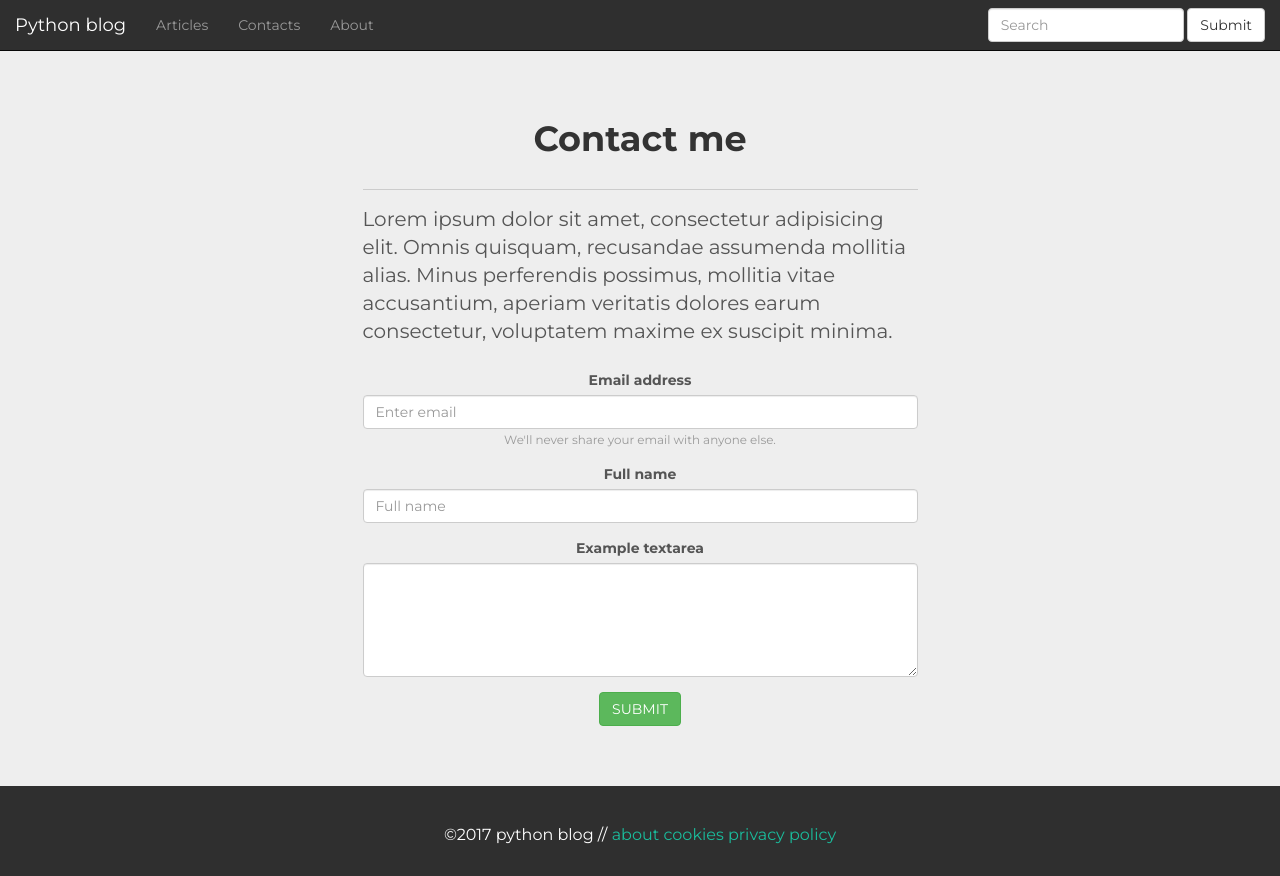
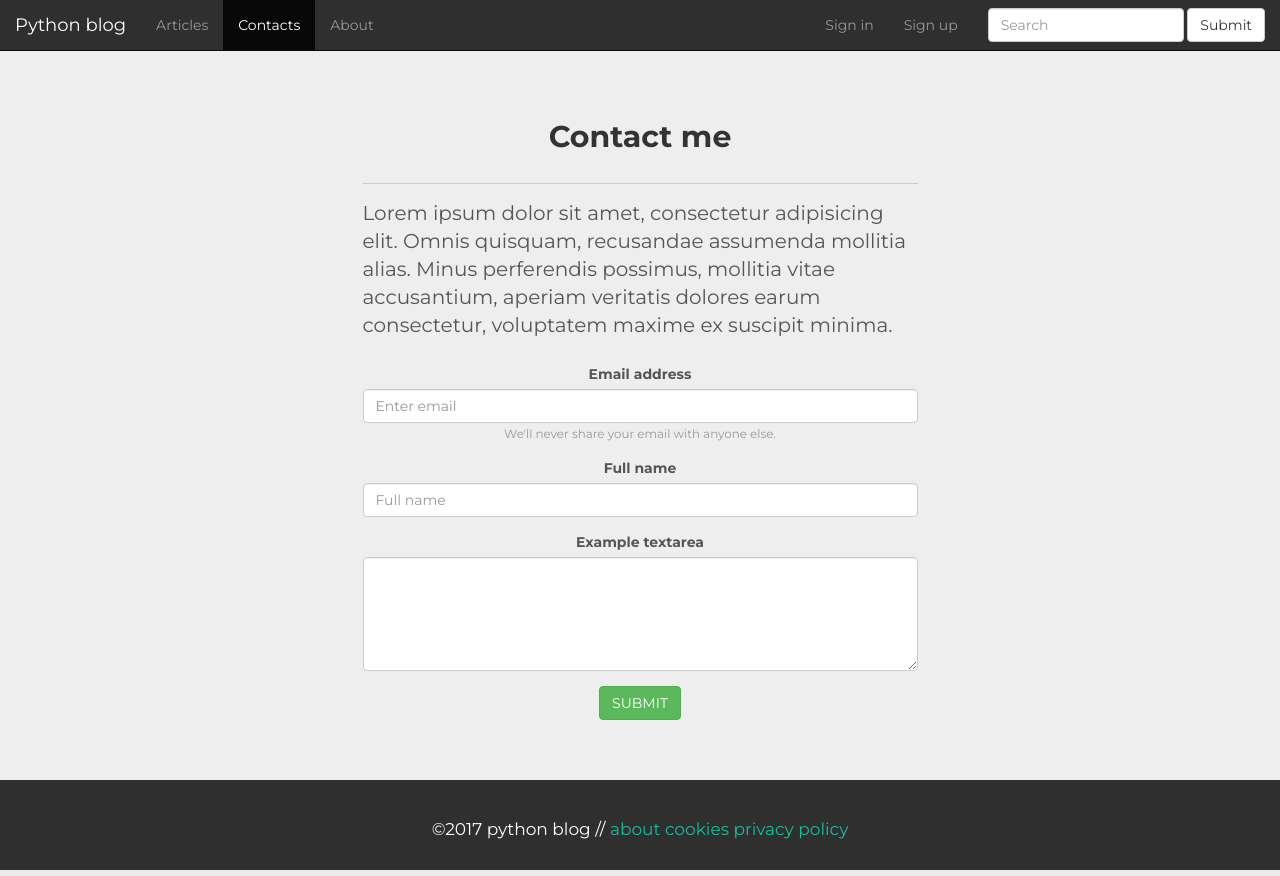
Before and after one commit to smbkzt/my_blog, a Django app: page /contact/ in a window 1280 px wide. Run offline with Django 3.2, Linux system fonts and the light colour scheme; some libraries are stand-ins or nearby versions.

Commit message:
html css fix

```diff
--- a/blog/urls.py
+++ b/blog/urls.py
@@ -3,7 +3,7 @@ from . import views
 
 app_name = 'blog'
 urlpatterns = [
-    url(r'^$', views.index, name="articles"),
+    url(r'^$', views.articles, name="articles"),
     url(r'^search/$', views.search, name="search"),
     url(r'^(?P<slug>[\w\-]+)/$', views.detail, name="detailed_view")
 ]
--- a/blog/views.py
+++ b/blog/views.py
@@ -20,7 +20,7 @@ def about_page(request):
     return render(request, 'blog/about.html')
 
 
-def index(request):
+def articles(request):
     '''Returns index of blogposts'''
 
     if request.method == "GET":
--- a/my_blog/settings.py
+++ b/my_blog/settings.py
@@ -25,7 +25,7 @@ SECRET_KEY = config('SECRET_KEY')
 # SECURITY WARNING: don't run with debug turned on in production!
 DEBUG = config('DEBUG', default=False, cast=bool)
 
-ALLOWED_HOSTS = ["smbekzat.pythonanywhere.com"]
+ALLOWED_HOSTS = [config('ALLOWED_HOSTS')]
 
 
 # Application definition
--- a/static/css/main.css
+++ b/static/css/main.css
@@ -11,6 +11,7 @@ body {
     font-weight: 400;
     font-size: 14px;
     color: #555;
+    min-height: 750px;
 
     -webkit-font-smoothing: antialiased;
     -webkit-overflow-scrolling: touch;
@@ -19,12 +20,12 @@ body {
 
 h1, h2, h3, h4, h5, h6 {
 	font-family: 'Montserrat', sans-serif;
-    font-weight: 700;
+    font-weight: 600;
     color: #333;
 }
 
 h1 {
-	font-size: 35px;
+	font-size: 30px;
 	margin-top: 30px;
 	margin-bottom: 30px;
 }
@@ -32,7 +33,7 @@ h1 {
 p {
     line-height: 28px;
     margin-bottom: 25px;
-    font-size: 16px;
+    font-size: 17px;
 }
 
 .centered {
@@ -106,9 +107,9 @@ a:after {
     padding-top: 35px;
 }
 
-.content a{
+/*.content a{
     text-align: left;
-}
+}*/
 
 .content p{
     text-align: left;
@@ -133,3 +134,13 @@ a:after {
 .contact-fields textarea{
     width: 100%;
 }
+
+.content.content-articles .article-error p{
+    margin-top: 25%;
+    text-align: center;
+}
+
+.content.content-contact .messages p{
+    margin-top: 25%;
+    text-align: center;
+}
--- a/templates/blog/base.html
+++ b/templates/blog/base.html
@@ -8,15 +8,12 @@
     <meta name="description" content="Simple blog about python">
     <meta name="author" content="Bekzat Shayakhmetov">
     <link rel="shortcut icon" href="{%static 'img/site-icon.png'%}">
+
     {% block title %}
     {% endblock %}
 
-    <!-- Bootstrap core CSS -->
     <link href="{% static 'css/bootstrap.css'%}" rel="stylesheet">
-
-    <!-- Custom styles for this template -->
     <link href="{% static 'css/main.css'%}" rel="stylesheet">
-
     <script src="https://code.jquery.com/jquery-1.10.2.min.js"></script>
     <script src="{% static 'js/hover.zoom.js'%}"></script>
     <script src="{% static 'js/hover.zoom.conf.js'%}"></script>
@@ -45,12 +42,21 @@
         <!-- Collect the nav links, forms, and other content for toggling -->
         <div class="collapse navbar-collapse" id="bs-example-navbar-collapse-1">
           <ul class="nav navbar-nav">
-            <li><a href="{%url 'blog:articles'%}">Articles</a></li>
-            <li><a href="{%url 'contacts'%}">Contacts</a></li>
-            <li><a href="{%url 'about'%}">About</a></li>
+            {%block main-page%}{%endblock%}
+            {%block articles-link%}{%endblock%}
+            {%block contacts-link%}{%endblock%}
+            {%block about-link%}{%endblock%}
           </ul>
 
           <ul class="nav navbar-nav navbar-right">
+            {% if user.is_authenticated %}
+              <li><a href="/admin/blog/blogpost/add/"><span class="glyphicon glyphicon-new-window" aria-hidden="true"></span></a></li>
+              <li><a href="/admin">Profile</a></li>
+              <li><a href="/admin/logout">Logout</a></li>
+            {%else%}
+              <li><a href="/admin">Sign in</a></li>
+              <li><a href="#">Sign up</a></li>
+            {% endif %}
               <form class="navbar-form navbar-left" method="POST" action="{% url 'blog:search' %}">
                 {% csrf_token %}
                 <div class="form-group">
--- a/templates/blog/contact.html
+++ b/templates/blog/contact.html
@@ -2,20 +2,26 @@
 {% block title %}
 	<title>Contact page</title>
 {% endblock %}
+{% block contacts-link%}
+    <li><a href="{%url 'blog:articles'%}">Articles</a></li>
+    <li class="active"><a href="{%url 'contacts'%}">Contacts</a></li>
+    <li><a href="{%url 'about'%}">About</a></li>
+{%endblock%}
 
 {% block content %}
 <div class="container pt">
-        <div class="row mt centered">
-            <div class="col-lg-3">
-            </div>
-            <div class="col-lg-6">
-				<div class="content contact">
+        <div class="row mt">
+            <div class="col-md-6 col-md-offset-3">
+				<div class="content content-contact centered">
 					{% if messages %}
-				        <ul class="messages">
-				            {% for message in messages %}
-				                <p>{{ message }}</p>
-				            {% endfor %}
-				        </ul>
+                        <div class="messages">
+                            <ul>
+                                {% for message in messages %}
+                                    <p>{{ message }}</p>
+                                {% endfor %}
+                             </ul>
+                        </div>
+
 					{%else%}
 						<h1>Contact me</h1>
 						<hr>
@@ -42,7 +48,7 @@
 				    {% endif %}
 				</div>
 			</div>
-            <div class="col-lg-3">
+            <div class="col-md-3">
             </div>
     	</div><!-- /row -->
 </div><!-- /container -->
--- a/templates/blog/welcome_page.html
+++ b/templates/blog/welcome_page.html
@@ -2,7 +2,11 @@
 {% block title %}
     <title>Python Blog - how to become the pythonic pythonist?</title>
 {% endblock %}
-
+{% block main-page %}
+    <li><a href="{%url 'blog:articles'%}">Articles</a></li>
+    <li><a href="{%url 'contacts'%}">Contacts</a></li>
+    <li><a href="{%url 'about'%}">About</a></li>
+{% endblock %}
 {% block content %}
     <div class="container">
         <div class="row mt centered">
```
Also changed, not shown: templates/blog/about.html (+7 -0 lines), templates/blog/articles.html (+8 -3 lines).
